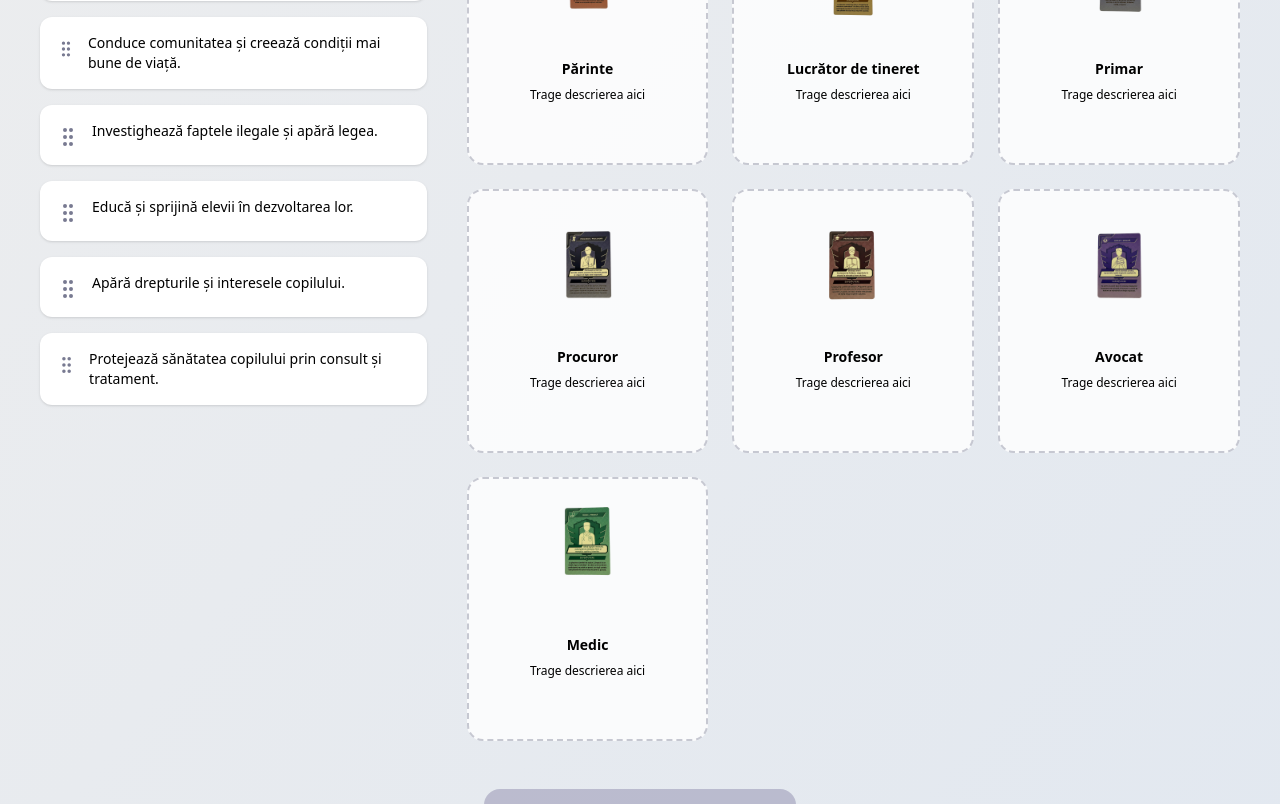
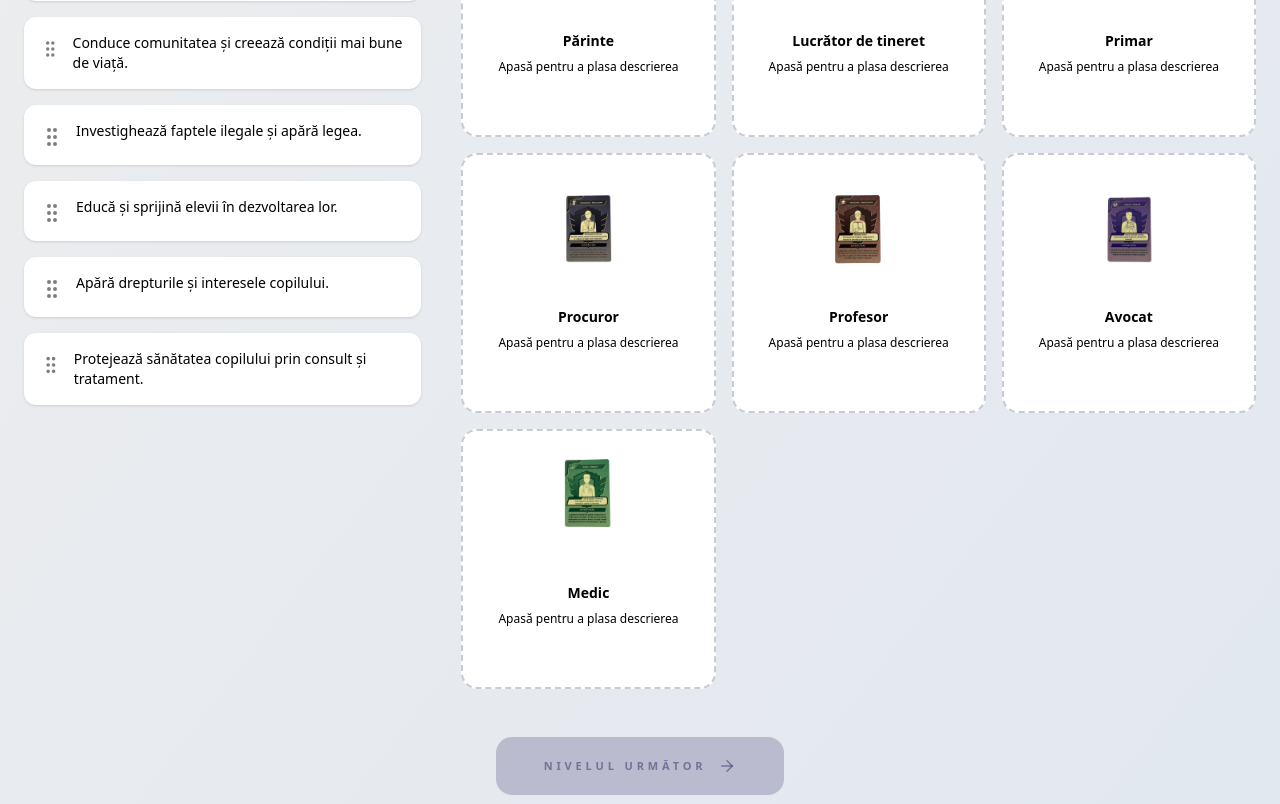
Before and after one commit to aclin143/digitaledu, a React (Create React App) app: page /ecrancinci in a window 1280 px wide. Shown: the part 940-1744 px from the top of the page. Built offline with nearby package versions, Linux system fonts and the light colour scheme.

Commit message:
ecrancinci

```diff
--- a/src/components/EcranCinci.js
+++ b/src/components/EcranCinci.js
@@ -107,56 +107,53 @@ const ROLES = [
 
 export default function EcranCinci() {
     const navigate = useNavigate();
-    const [dragged, setDragged] = useState(null);
+
+    const [selectedText, setSelectedText] = useState(null);
     const [matches, setMatches] = useState({});
 
-    const onDrop = (id) => {
-        if (!dragged) return;
-        setMatches((prev) => ({ ...prev, [id]: dragged }));
-        setDragged(null);
-    };
-
-    const allCorrect = ROLES.some(
-        (r) => matches[r.id] === r.text
-    );
-
+    const allCorrect =
+        ROLES.every((r) => matches[r.id] === r.text);
 
     return (
-        <div className="min-h-screen p-10 bg-gradient-to-br from-[#EEEEEE] to-[#E2E8F0]">
+        <div className="min-h-screen px-6 py-10 bg-gradient-to-br from-[#EEEEEE] to-[#E2E8F0]">
             <div className="max-w-7xl mx-auto">
 
                 {/* HEADER */}
                 <div className="flex items-center gap-4 mb-8">
                     <Scale size={40} className="text-[#0F044C]" />
                     <div>
-                        <h1 className="text-4xl font-black text-[#0F044C]">
+                        <h1 className="text-3xl sm:text-4xl font-black text-[#0F044C]">
                             Justiția pe înțelesul meu
                         </h1>
                         <p className="text-[#787A91]">
-                            Trage descrierea corectă peste fiecare rol
+                            Alege o descriere și apasă pe rolul corect
                         </p>
                     </div>
                 </div>
 
                 <div className="grid grid-cols-1 lg:grid-cols-[1fr_2fr] gap-10">
 
-                    {/* LEFT – TEXTS */}
+                    {/* LEFT – DESCRIPTIONS */}
                     <div className="space-y-4">
                         {ROLES.map((r) => (
                             <div
                                 key={r.text}
-                                draggable
-                                onDragStart={() => setDragged(r.text)}
-                                className="flex items-start gap-3 p-4 bg-white rounded-xl shadow cursor-grab active:scale-95 transition"
+                                onClick={() => setSelectedText(r.text)}
+                                className={`flex items-start gap-3 p-4 rounded-xl shadow cursor-pointer transition
+                  ${
+                                    selectedText === r.text
+                                        ? "bg-[#0F044C] text-white scale-[1.02]"
+                                        : "bg-white hover:bg-slate-100"
+                                }`}
                             >
-                                <GripVertical className="text-[#787A91] mt-1" />
+                                <GripVertical className="mt-1 opacity-50" />
                                 <p className="text-sm">{r.text}</p>
                             </div>
                         ))}
                     </div>
 
-                    {/* RIGHT – CARDS */}
-                    <div className="grid grid-cols-2 md:grid-cols-3 gap-6">
+                    {/* RIGHT – ROLE CARDS */}
+                    <div className="grid grid-cols-1 sm:grid-cols-2 lg:grid-cols-3 gap-4">
                         {ROLES.map((r) => {
                             const placed = matches[r.id];
                             const correct = placed === r.text;
@@ -164,28 +161,36 @@ export default function EcranCinci() {
                             return (
                                 <div
                                     key={r.id}
-                                    onDragOver={(e) => e.preventDefault()}
-                                    onDrop={() => onDrop(r.id)}
-                                    className={`p-4 rounded-2xl border-2 transition
+                                    onClick={() => {
+                                        if (!selectedText) return;
+                                        setMatches((prev) => ({
+                                            ...prev,
+                                            [r.id]: selectedText,
+                                        }));
+                                        setSelectedText(null);
+                                    }}
+                                    className={`p-3 sm:p-4 rounded-2xl border-2 transition cursor-pointer
+                    min-h-[260px] flex flex-col justify-between
                     ${
                                         placed
                                             ? correct
                                                 ? "border-emerald-500 bg-emerald-50"
                                                 : "border-rose-500 bg-rose-50"
-                                            : "border-dashed border-[#787A91]/40 bg-white/80"
+                                            : "border-dashed border-[#787A91]/40 bg-white"
                                     }`}
                                 >
                                     <img
                                         src={r.image}
                                         alt={r.label}
-                                        className="h-32 mx-auto mb-3 object-contain"
+                                        className="h-24 sm:h-32 mx-auto object-contain"
                                     />
-                                    <h3 className="text-center font-black text-sm mb-2">
+
+                                    <h3 className="text-center font-black text-sm mt-2">
                                         {r.label}
                                     </h3>
 
-                                    <div className="text-xs text-center min-h-[60px]">
-                                        {placed || "Trage descrierea aici"}
+                                    <div className="text-xs text-center mt-2 min-h-[60px]">
+                                        {placed || "Apasă pentru a plasa descrierea"}
                                     </div>
 
                                     {correct && (
@@ -203,7 +208,8 @@ export default function EcranCinci() {
                 <button
                     onClick={() => navigate("/ecran6")}
                     disabled={!allCorrect}
-                    className={`mt-12 mx-auto flex items-center gap-3 px-14 py-5 rounded-2xl font-black uppercase text-[11px] tracking-[0.4em] transition
+                    className={`mt-12 mx-auto flex items-center gap-3 px-12 py-5 rounded-2xl
+            font-black uppercase text-[11px] tracking-[0.35em] transition
             ${
                         allCorrect
                             ? "bg-[#0F044C] text-[#EEEEEE] hover:shadow-[0_15px_40px_rgba(15,4,76,0.35)]"
```
